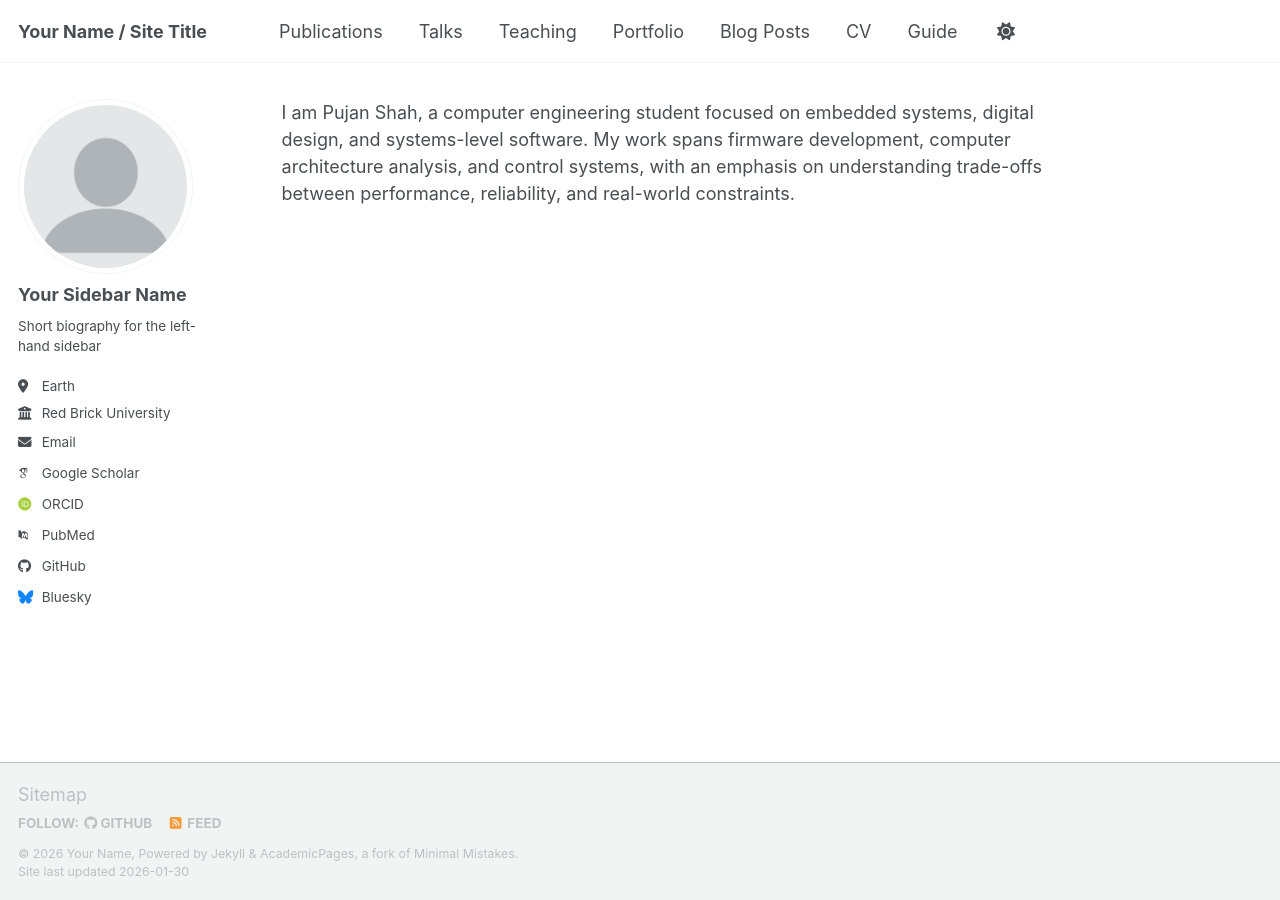
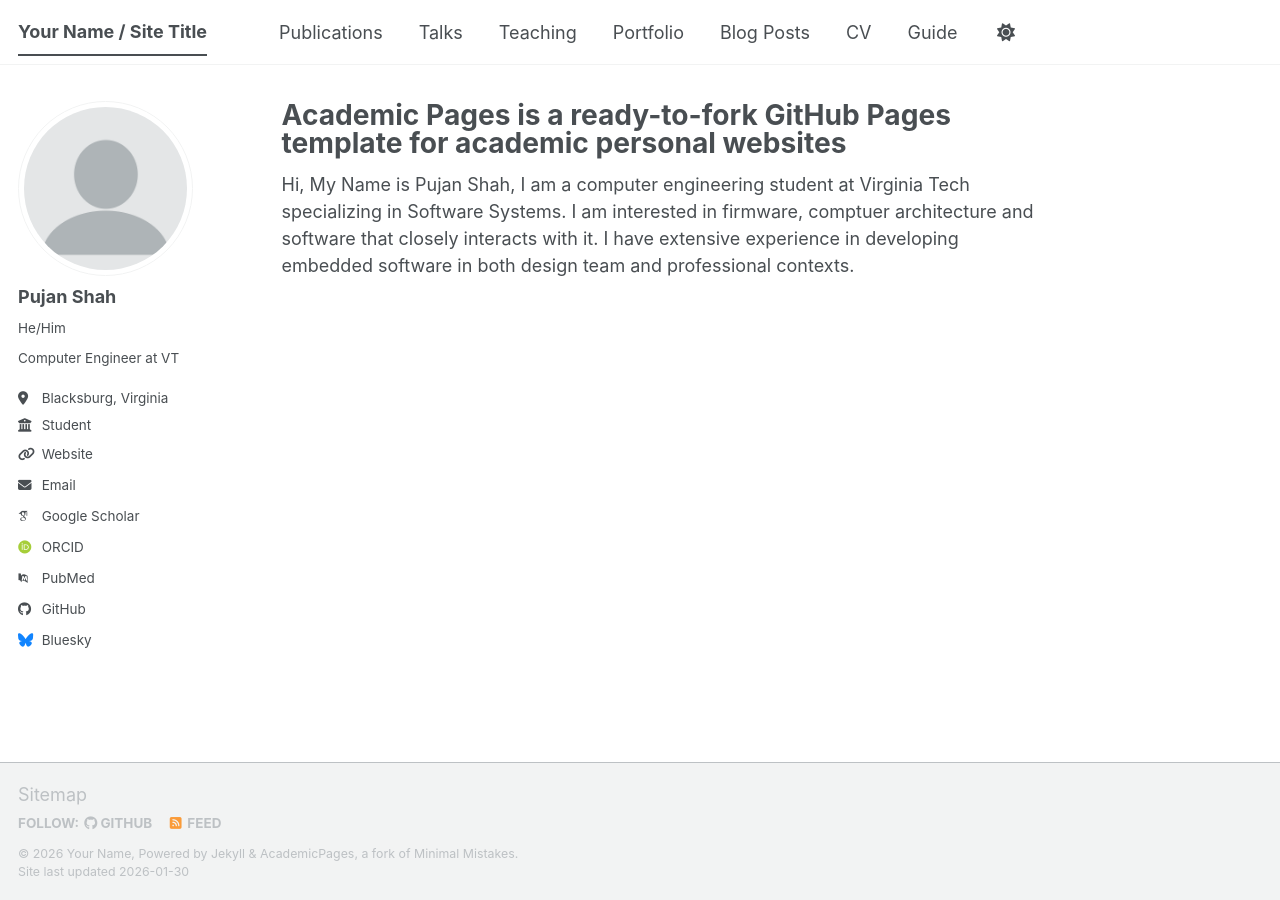
Before and after one commit to shahpuj/shahpuj.github.io, a Jekyll site: the page built from _pages/about.md, in a window 1280 px wide. Built offline with Jekyll 4.4.1, drawn with Linux system fonts in a browser that asks for light colours; some web fonts are replaced; a script bundle is joined from its source files by our own code; library files that are not in the unit come from our copies.

Commit message:
made some more changes

```diff
--- a/_config.yml
+++ b/_config.yml
@@ -24,13 +24,13 @@
 author:
   # Biographic information
   avatar           : "profile.png"
-  name             : "Your Sidebar Name"
-  pronouns         : # example: "she/her"
-  bio              : "Short biography for the left-hand sidebar"
-  location         : "Earth"
-  employer         : "Red Brick University"
-  uri              : # URL
-  email            : "none@example.org"
+  name             : "Pujan Shah"
+  pronouns         : He/Him
+  bio              : "Computer Engineer at VT"
+  location         : "Blacksburg, Virginia"
+  employer         : "Student"
+  uri              : "shahpuj.github.io"
+  email            : "pujan@vt.edu"
 
   # Academic websites
   academia         : # URL
@@ -95,7 +95,7 @@
 teaser                   :  # filename of teaser fallback teaser image placed in /images/ for social media previews
 breadcrumbs              : false # true, false (default)
 words_per_minute         : 160
-future                   : true
+future                   : false
 read_more                : "disabled" # if enabled, adds "Read more" links to excerpts
 talkmap_link             : false      #change to true to add link to talkmap on talks page
 comments:
@@ -222,16 +222,16 @@
 # These settings control the types of collections used by the template
 collections:
   teaching:
-    output: true
+    output: false
     permalink: /:collection/:path/
   publications:
-    output: true
+    output: false
     permalink: /:collection/:path/
   portfolio:
-    output: true
+    output: false
     permalink: /:collection/:path/
   talks:
-    output: true
+    output: false
     permalink: /:collection/:path/
 
 
--- a/_pages/about.md
+++ b/_pages/about.md
@@ -1,13 +1,10 @@
+---
+permalink: /
+title: "Academic Pages is a ready-to-fork GitHub Pages template for academic personal websites"
+author_profile: true
+redirect_from:
+  - /about/
+  - /about.html
 ---
 
-permalink: /
-title: "Pujan Shah"
-author_profile: true
-redirect_from:
-
-* /about/
-* /about.html
-
----
-
-I am Pujan Shah, a computer engineering student focused on embedded systems, digital design, and systems-level software. My work spans firmware development, computer architecture analysis, and  control systems, with an emphasis on understanding trade-offs between performance, reliability, and real-world constraints.
+Hi, My Name is Pujan Shah, I am a computer engineering student at Virginia Tech specializing in Software Systems. I am interested in firmware, comptuer architecture and software that closely interacts with it. I have extensive experience in developing embedded software in both design team and professional contexts.
```
Also changed, not shown: _data/authors.yml (+11 -12 lines).
